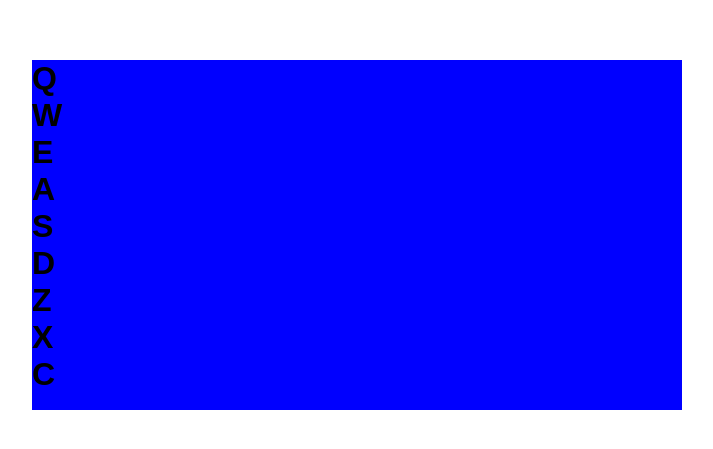
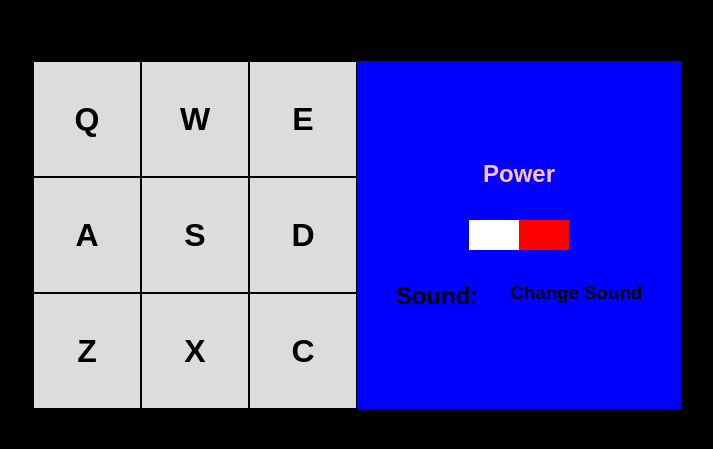
Before and after one commit to ajhernandez95/Beat-Machine, a React (Create React App) app: page / in a window 1280 px wide. Shown: the part 165-614 px from the top of the page, without its empty margins (283-996 px from the left). Built offline with nearby package versions, Linux system fonts and the light colour scheme.

Commit message:
layout is better!

```diff
--- a/src/App.css
+++ b/src/App.css
@@ -11,16 +11,79 @@ html {
 
 body {
   margin: auto;
+  background: black;
 }
 
-#root {
-  height: 100%;
-  display: block;
+#drum-machine {
+  min-width: 650px;
+  height: 350px;
+  background: #dcdcdc;
+  border: 1px solid black;
+  display: grid;
+  grid-template-columns: repeat(2, 1fr);
 }
 
-#drum-machine{
-  min-width: 650px;
-  height: 350px;
-  display: block;
+#display {
+  height: 100%;
+  width: 100%;
+  text-align: center;
+  display: grid;
+  grid-template-columns: repeat(3, 1fr);
+  cursor: pointer;
+}
+
+.drum-pad {
+  display: flex;
+  justify-content: center;
+  align-items: center;
+  border: 1px solid black;
+}
+
+.controls-wrapper {
   background: blue;
+  width: 100%;
+  display: flex;
+  justify-content: center;
+  align-items: center;
+
 }
+
+.controls {
+ display: grid;
+ grid-template-areas:
+ 'power power'
+ 'power-switch power-switch'
+ 'sound sound-input';
+ grid-gap: 2em;
+}
+ /* arranging template */
+.controls > h2:nth-of-type(1) {
+  grid-area: power;
+  text-align: center;
+  color: pink;
+}
+
+ .controls > div {
+  grid-area: power-switch;
+  margin: auto;
+}
+
+.controls > h2:nth-of-type(2) {
+  grid-area: sound;
+}
+/* center h3 !!!!!!!!! */
+.controls > h3 {
+  grid-area: sound-input;
+}
+
+.power-switch-wrap {
+  width: 100px;
+  height: 30px;
+  background: red;
+}
+
+.power-switch{
+  height: 30px;
+  width: 50px;
+  background: white;
+}
--- a/src/App.js
+++ b/src/App.js
@@ -58,43 +58,44 @@ const bank = [
   }
 ];
 
-
-class Drumpad extends React.Component {
-  constructor(props){
-    super(props)
-    this.handleClick = this.handleClick.bind(this)
-    this.handleKeyPress = this.handleKeyPress.bind(this)
+class Drumpad extends Component {
+  constructor(props) {
+    super(props);
+    this.handleClick = this.handleClick.bind(this);
+    this.handleKeyPress = this.handleKeyPress.bind(this);
   }
 
   //add componentdidmount/unmount and addeventlistener for handlekeypress
-  componentDidMount(){
-    document.addEventListener('keydown', this.handleKeyPress)
-    window.focus()
+  componentDidMount() {
+    document.addEventListener("keydown", this.handleKeyPress);
+    window.focus();
   }
 
-  componentWillUnmount(){
-    document.removeEvenetListener('keydown',this.handleKeyPress)
+  componentWillUnmount() {
+    document.removeEvenetListener("keydown", this.handleKeyPress);
   }
 
   handleClick() {
-    this.audio.play()
-    this.audio.currentTime = 0
+    this.audio.play();
+    this.audio.currentTime = 0;
   }
 
   handleKeyPress(e) {
-   if(e.keyCode === this.props.letter.charCodeAt()) {
-     this.audio.play()
-     this.audio.currentTime = 0
-   }
+    if (e.keyCode === this.props.letter.charCodeAt()) {
+      this.audio.play();
+      this.audio.currentTime = 0;
+    }
   }
-
-
-
 
   render() {
     return (
-      <div className="drum-pad" id={this.props.id} onClick={this.handleClick} onKeyPress={this.handleKeyPress}>
-        <h1 className='letter'>{this.props.letter}</h1>
+      <div
+        className="drum-pad"
+        id={this.props.id}
+        onClick={this.handleClick}
+        onKeyPress={this.handleKeyPress}
+      >
+        <h1 className="letter">{this.props.letter}</h1>
         <audio
           ref={ref => (this.audio = ref)}
           src={this.props.src}
@@ -108,18 +109,48 @@ class Drumpad extends React.Component {
   }
 }
 
-class App extends React.Component {
+class Controls extends Component {
+  render() {
+    return (
+      <div className="controls">
+        <h2 className='.power'>Power</h2>
+        <div className="power-switch-wrap">
+        <div className='power-switch' />
+        </div>
+        <h2 className='.sound'>Sound: </h2>
+        <h3 className='.sound-input'>{this.props.sound}</h3>
+      </div>
+    );
+  }
+}
+
+class App extends Component {
+  constructor(props){
+    super(props)
+    this.state = {
+      sound: 'Change Sound'
+
+    }
+  }
   render() {
     return (
       <div id="drum-machine">
         <div id="display">
-          {bank.map(x => <Drumpad id={x.id} src={x.src} letter={x.letter} keyCode={x.keyCode}/>)}
+          {bank.map(x => (
+            <Drumpad
+              id={x.id}
+              src={x.src}
+              letter={x.letter}
+              keyCode={x.keyCode}
+            />
+          ))}
+        </div>
+        <div className="controls-wrapper">
+          <Controls sound={this.state.sound}/>
         </div>
       </div>
-  );
-}
+    );
+  }
 }
 
-
-
 export default App;
```
